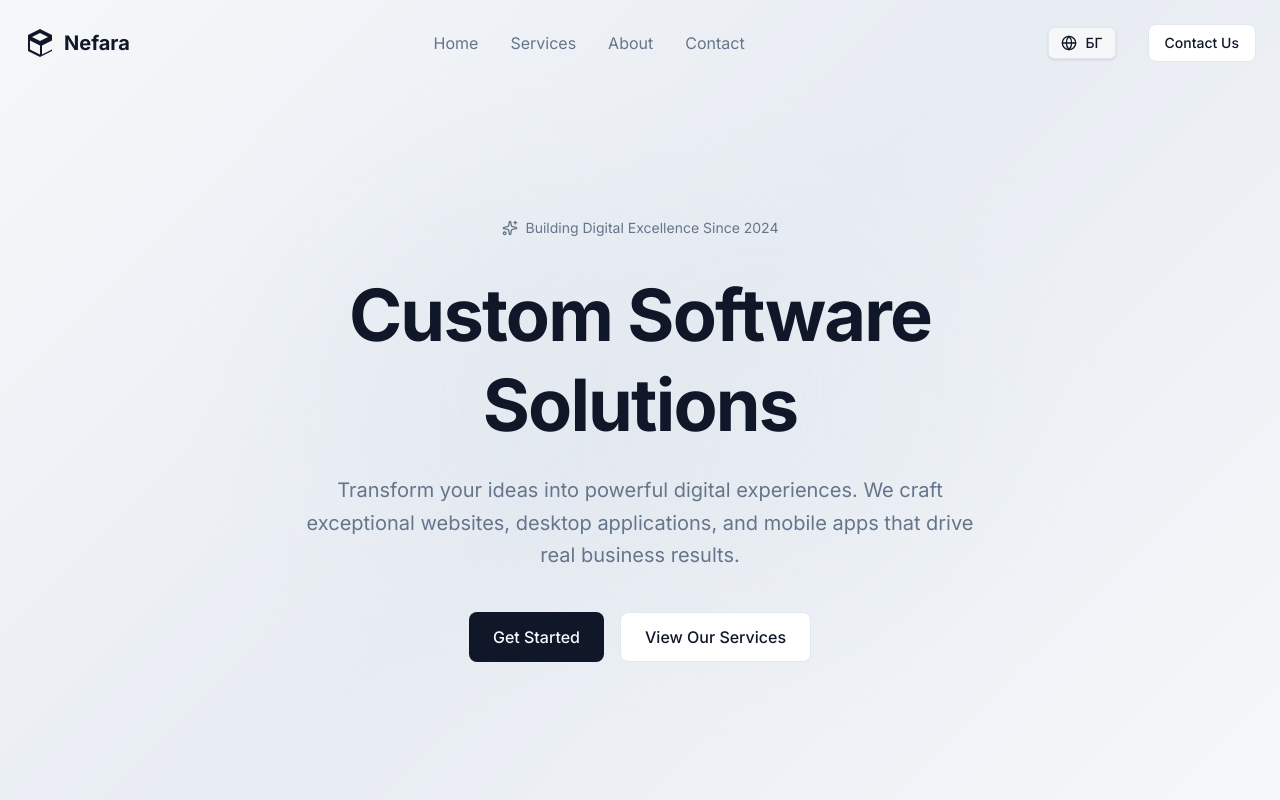
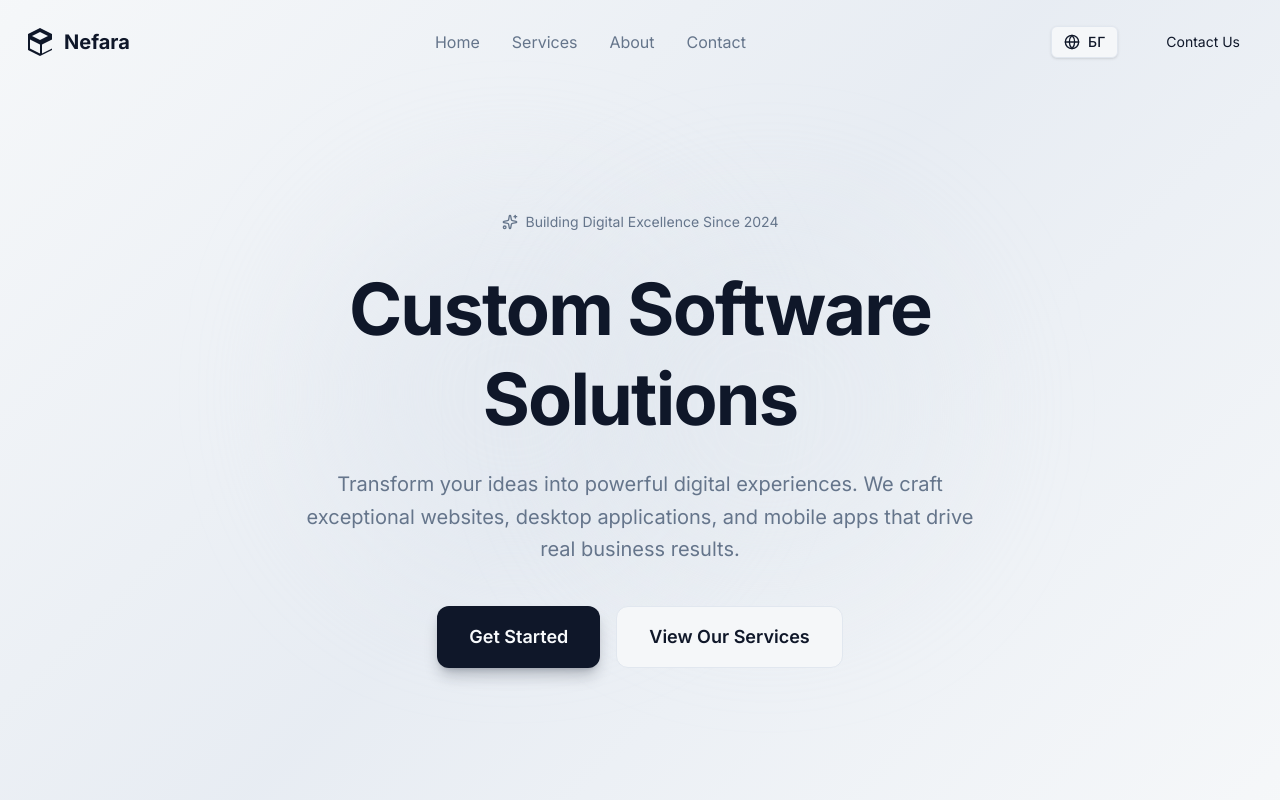
Before and after one commit to nefara-bg/Nefara-Web, a Next.js app in the folder client/: page /en in a window 1280 px wide. Shown: the top 800 px of the page. Built offline with nearby package versions, Linux system fonts and the light colour scheme.

Commit message:
change of the colours and the contact form

```diff
--- a/client/src/app/globals.css
+++ b/client/src/app/globals.css
@@ -69,7 +69,7 @@
     --muted-foreground: 215 16% 47%;
 
     /* Accent - Subtle blue */
-    --accent: 217 91% 60%;
+    --accent: 217 95% 55%;
     --accent-foreground: 0 0% 100%;
 
     --destructive: 0 84% 60%;
@@ -132,19 +132,24 @@
     font-feature-settings: "rlig" 1, "calt" 1;
   }
 
-  h1, h2, h3, h4, h5, h6 {
+  h1,
+  h2,
+  h3,
+  h4,
+  h5,
+  h6 {
     @apply tracking-tight font-bold;
   }
 }
 
 @layer components {
+
   /* Hero gradient background like nefara.org */
   .hero-gradient {
     background: linear-gradient(135deg,
-      hsl(210 25% 97%) 0%,
-      hsl(214 32% 93%) 50%,
-      hsl(210 25% 97%) 100%
-    );
+        hsl(210 25% 97%) 0%,
+        hsl(214 32% 93%) 50%,
+        hsl(210 25% 97%) 100%);
   }
 
   /* Nav link underline animation */
@@ -172,23 +177,6 @@
     box-shadow: 0 8px 30px -4px hsl(222 47% 11% / 0.12);
   }
 
-  /* Button styles */
-  .btn-primary {
-    @apply bg-primary text-primary-foreground px-6 py-3 rounded-lg font-medium transition-all duration-300;
-  }
-
-  .btn-primary:hover {
-    @apply opacity-90 scale-[1.02];
-  }
-
-  .btn-outline {
-    @apply border border-border text-foreground px-6 py-3 rounded-lg font-medium transition-all duration-300 bg-card;
-  }
-
-  .btn-outline:hover {
-    @apply border-foreground;
-  }
-
   /* Section title */
   .section-label {
     @apply text-muted-foreground text-sm uppercase tracking-widest font-medium;
@@ -204,11 +192,6 @@
     @apply text-primary font-bold;
   }
 
-  /* Form inputs */
-  .form-input {
-    @apply w-full px-4 py-3 rounded-lg bg-card border border-border focus:border-primary focus:ring-2 focus:ring-primary/10 transition-all duration-300 outline-none;
-  }
-
   /* About section staggered layout */
   .team-staggered {
     display: grid;
@@ -217,7 +200,7 @@
     align-items: end;
   }
 
-  .team-staggered > *:nth-child(2) {
+  .team-staggered>*:nth-child(2) {
     transform: translateY(-2rem);
   }
 }
--- a/client/src/components/ContactSection/ContactSection.tsx
+++ b/client/src/components/ContactSection/ContactSection.tsx
@@ -162,7 +162,7 @@ export function ContactSection() {
                                         id="email"
                                         name="email"
                                         required
-                                        className="form-input"
+                                        className="flex h-12 w-full rounded-xl border border-input bg-background px-4 py-3 text-sm ring-offset-background file:border-0 file:bg-transparent file:text-sm file:font-medium placeholder:text-muted-foreground focus-visible:outline-none focus-visible:ring-2 focus-visible:ring-primary focus-visible:ring-offset-2 disabled:cursor-not-allowed disabled:opacity-50 transition-all duration-300"
                                         placeholder="you@example.com"
                                     />
                                 </div>
@@ -176,7 +176,7 @@ export function ContactSection() {
                                         id="subject"
                                         name="subject"
                                         required
-                                        className="form-input"
+                                        className="flex h-12 w-full rounded-xl border border-input bg-background px-4 py-3 text-sm ring-offset-background file:border-0 file:bg-transparent file:text-sm file:font-medium placeholder:text-muted-foreground focus-visible:outline-none focus-visible:ring-2 focus-visible:ring-primary focus-visible:ring-offset-2 disabled:cursor-not-allowed disabled:opacity-50 transition-all duration-300"
                                         placeholder="Project inquiry"
                                     />
                                 </div>
@@ -190,7 +190,7 @@ export function ContactSection() {
                                         name="message"
                                         required
                                         rows={5}
-                                        className="form-input resize-none"
+                                        className="flex min-h-[120px] w-full rounded-xl border border-input bg-background px-4 py-3 text-sm ring-offset-background placeholder:text-muted-foreground focus-visible:outline-none focus-visible:ring-2 focus-visible:ring-primary focus-visible:ring-offset-2 disabled:cursor-not-allowed disabled:opacity-50 resize-y transition-all duration-300"
                                         placeholder="Tell us about your project..."
                                     />
                                 </div>
@@ -198,7 +198,7 @@ export function ContactSection() {
                                 <button
                                     type="submit"
                                     disabled={isPending || isSuccess}
-                                    className="w-full btn-primary flex items-center justify-center gap-2 disabled:opacity-70"
+                                    className="w-full bg-primary text-primary-foreground h-12 rounded-xl font-medium flex items-center justify-center gap-2 hover:opacity-90 disabled:opacity-70 transition-all duration-300 shadow-md shadow-primary/20"
                                 >
                                     {isPending ? (
                                         <>
--- a/client/src/components/HeroSection/HeroSection.tsx
+++ b/client/src/components/HeroSection/HeroSection.tsx
@@ -64,10 +64,16 @@ export function HeroSection() {
                     transition={{ delay: 0.5 }}
                     className="flex flex-col sm:flex-row gap-4 justify-center"
                 >
-                    <button onClick={scrollToContact} className="btn-primary">
+                    <button
+                        onClick={scrollToContact}
+                        className="bg-primary text-primary-foreground px-8 py-4 rounded-xl font-semibold text-lg shadow-lg shadow-primary/25 hover:shadow-xl hover:shadow-primary/30 hover:-translate-y-0.5 transition-all duration-300"
+                    >
                         Get Started
                     </button>
-                    <button onClick={scrollToServices} className="btn-outline">
+                    <button
+                        onClick={scrollToServices}
+                        className="group bg-background border border-input text-foreground px-8 py-4 rounded-xl font-semibold text-lg hover:bg-secondary/50 hover:border-primary/50 transition-all duration-300"
+                    >
                         View Our Services
                     </button>
                 </motion.div>
```
